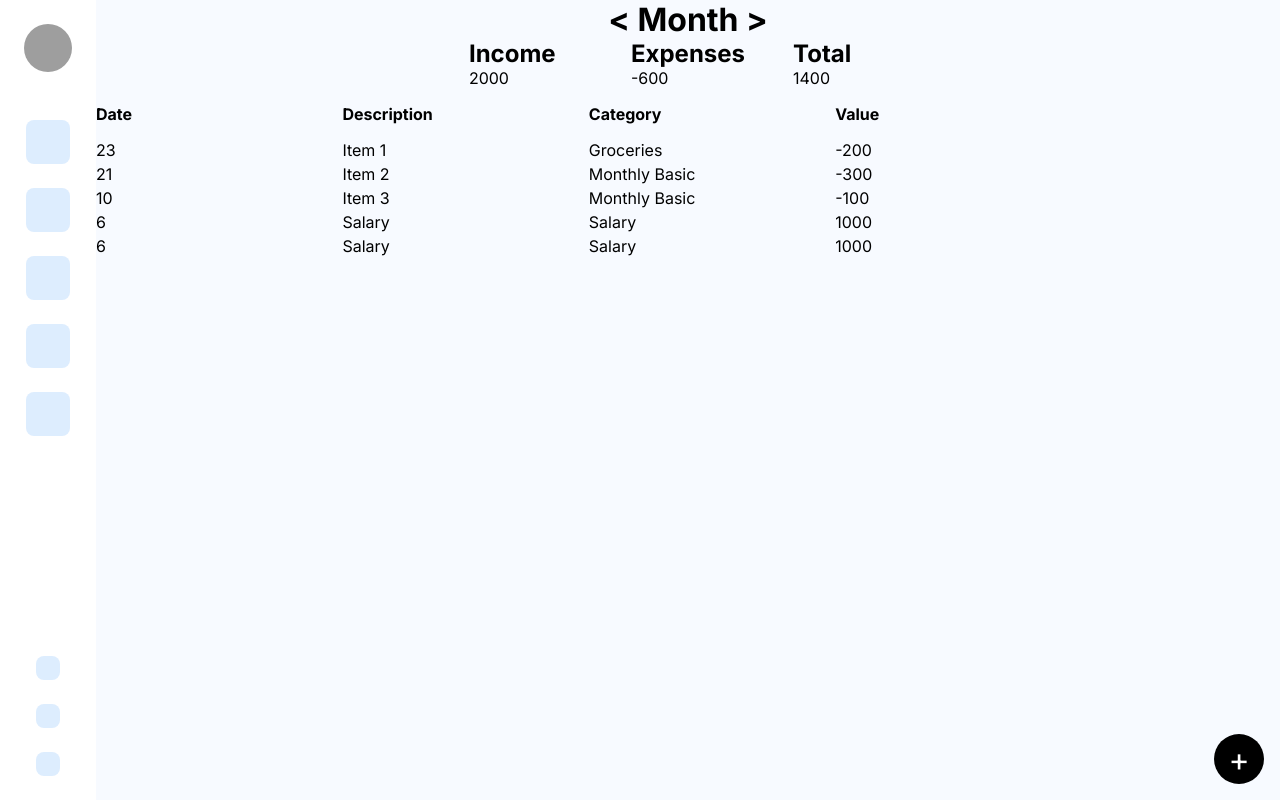
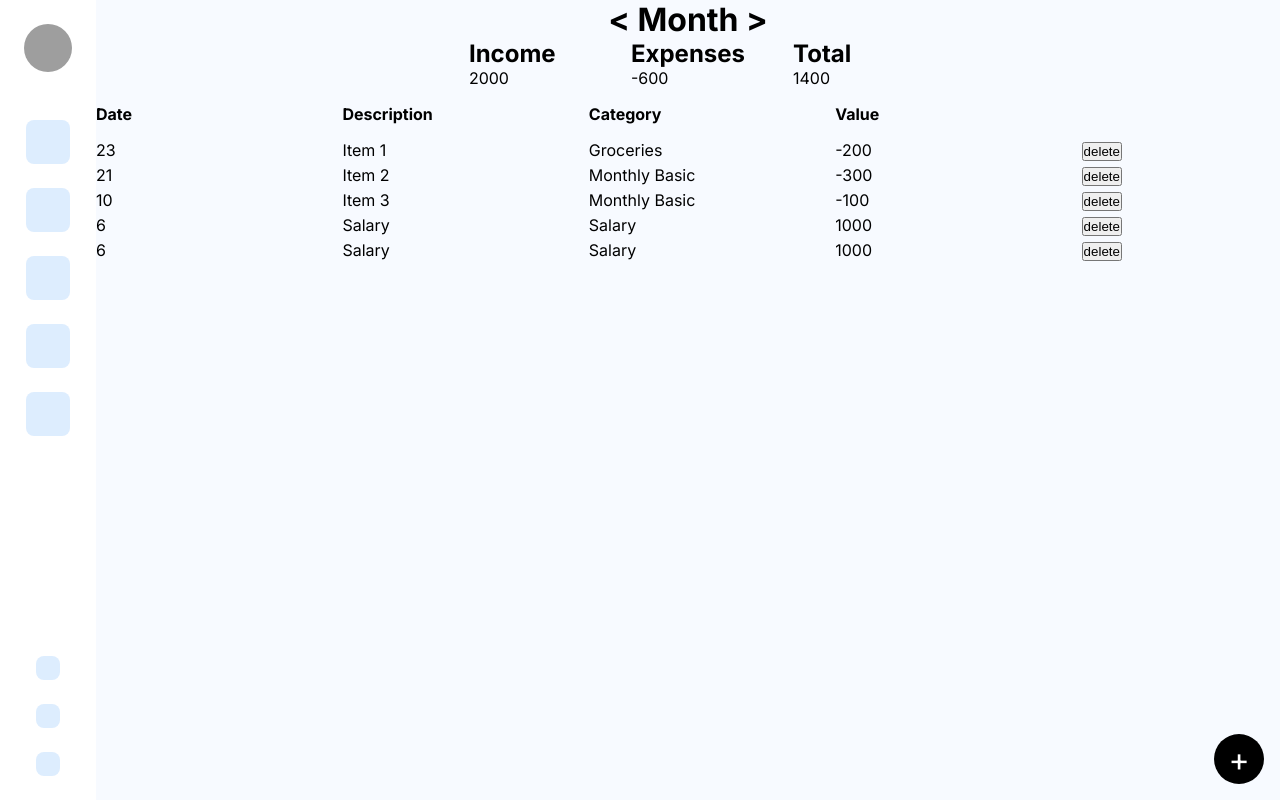
Before and after one commit to gabrielgimenes92/finance_planner, a Next.js app: page / in a window 1280 px wide. Built offline with nearby package versions, Linux system fonts and the light colour scheme; grey boxes are pictures that could not be loaded.

Commit message:
Entries can now be removed

```diff
--- a/src/app/components/EntriesList.js
+++ b/src/app/components/EntriesList.js
@@ -14,11 +14,16 @@ const EntriesList = (props) => {
       </div>
       <div className={styles.entry}>
         {props.entryList.map((item) => (
-          <ul key={item.id.toString()}>
+          <ul key={item.id}>
             <li>{item.date}</li>
             <li>{item.description}</li>
             <li>{item.category}</li>
             <li>{item.value}</li>
+            <li>
+              <button onClick={() => props.handleDelete(item.id)}>
+                delete
+              </button>
+            </li>
           </ul>
         ))}
       </div>
--- a/src/app/page.js
+++ b/src/app/page.js
@@ -34,9 +34,9 @@ export default function Home() {
   const handleChange = (event) => {
     switch (event.target.name) {
       case 'date':
-        let newDate = parseUTCDate(event.target.value)
-        setDate(newDate)
-        break
+        let newDate = parseUTCDate(event.target.value);
+        setDate(newDate);
+        break;
       case 'category':
         break;
       case 'value':
@@ -84,6 +84,14 @@ export default function Home() {
     });
   };
 
+  const handleDelete = (index) => {
+    console.log(`Bip bop, deleted id:${index}`);
+    let newArray = entryList.filter((item) => item.id !== index);
+    console.log(newArray);
+    setEntryList(newArray);
+    updateSummary();
+  };
+
   return (
     <main className={styles.main}>
       <Navbar />
@@ -92,11 +100,15 @@ export default function Home() {
           <h1> &lt; Month &gt;</h1>
         </div>
         <Summary summary={summary} updateSummary={updateSummary} />
-        <EntriesList entryList={entryList} />
+        <EntriesList entryList={entryList} handleDelete={handleDelete} />
       </div>
       <AddButton toggleAddModal={toggleAddModal} />
       {addModal ? (
-       <EntryForm onSubmit={onSubmit} handleChange={handleChange} toggleAddModal={toggleAddModal}/>
+        <EntryForm
+          onSubmit={onSubmit}
+          handleChange={handleChange}
+          toggleAddModal={toggleAddModal}
+        />
       ) : (
         <></>
       )}
```
